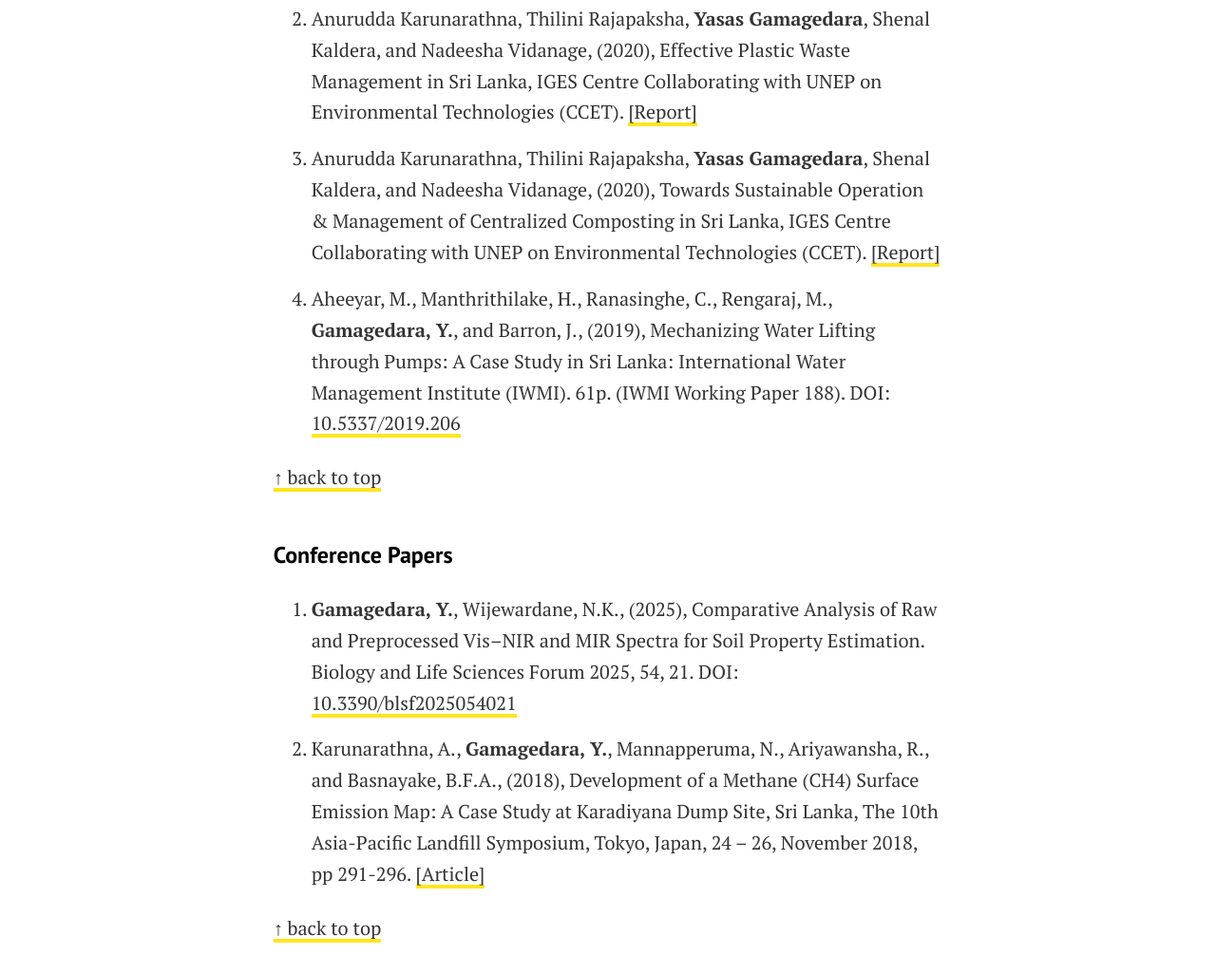
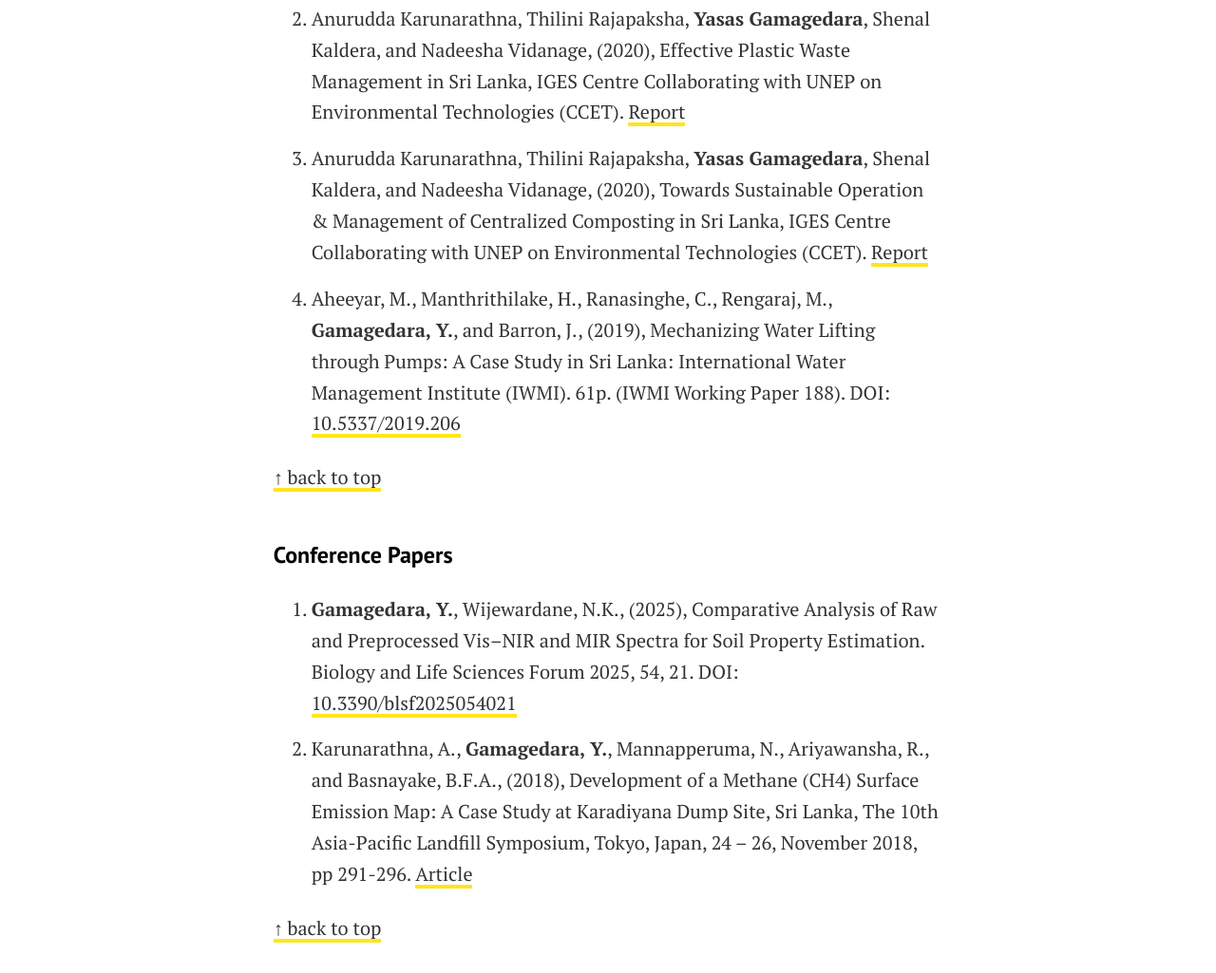
Before and after one commit to kanthsaz/kanthsaz.github.io, a Jekyll site: the page built from pages/research.md, in a window 1280 px wide and 1400 px high, scrolled down 1043 px. Shown: the part 156-1181 px from the top of the window at 95% size. Built offline with Jekyll 4.4.1, drawn with Linux system fonts in a browser that asks for light colours.

```diff
--- a/pages/research.md
+++ b/pages/research.md
@@ -22,9 +22,9 @@ For the most up-to-date list, please visit my [Google Scholar](https://scholar.g
 
 1. Anurudda Karunarathna, Thilini Rajapaksha, <strong>Yasas Gamagedara</strong>, Shenal Kaldera, and Nadeesha Vidanage, (2021), Challenges and Opportunities of Source-Segregated Waste Collection in Sri Lanka, IGES Centre Collaborating with UNEP on Environmental Technologies (CCET). <a href="https://www.ccet.jp/publications/challenges-and-opportunities-source-segregated-waste-collection-sri-lanka" target="_blank" rel="noopener noreferrer">[Report]</a>
 
-1. Anurudda Karunarathna, Thilini Rajapaksha, <strong>Yasas Gamagedara</strong>, Shenal Kaldera, and Nadeesha Vidanage, (2020), Effective Plastic Waste Management in Sri Lanka, IGES Centre Collaborating with UNEP on Environmental Technologies (CCET). <a href="https://www.ccet.jp/publications/effective-plastic-waste-management-sri-lanka" target="_blank" rel="noopener noreferrer">[Report]</a>
+1. Anurudda Karunarathna, Thilini Rajapaksha, <strong>Yasas Gamagedara</strong>, Shenal Kaldera, and Nadeesha Vidanage, (2020), Effective Plastic Waste Management in Sri Lanka, IGES Centre Collaborating with UNEP on Environmental Technologies (CCET). <a href="https://www.ccet.jp/publications/effective-plastic-waste-management-sri-lanka" target="_blank" rel="noopener noreferrer">Report</a>
 
-1. Anurudda Karunarathna, Thilini Rajapaksha, <strong>Yasas Gamagedara</strong>, Shenal Kaldera, and Nadeesha Vidanage, (2020), Towards Sustainable Operation & Management of Centralized Composting in Sri Lanka, IGES Centre Collaborating with UNEP on Environmental Technologies (CCET). <a href="https://www.ccet.jp/publications/towards-sustainable-operation-and-management-centralized-composting-sri-lanka" target="_blank" rel="noopener noreferrer">[Report]</a>
+1. Anurudda Karunarathna, Thilini Rajapaksha, <strong>Yasas Gamagedara</strong>, Shenal Kaldera, and Nadeesha Vidanage, (2020), Towards Sustainable Operation & Management of Centralized Composting in Sri Lanka, IGES Centre Collaborating with UNEP on Environmental Technologies (CCET). <a href="https://www.ccet.jp/publications/towards-sustainable-operation-and-management-centralized-composting-sri-lanka" target="_blank" rel="noopener noreferrer">Report</a>
 
 1. Aheeyar, M., Manthrithilake, H., Ranasinghe, C., Rengaraj, M., <strong>Gamagedara, Y.</strong>, and Barron, J., (2019), Mechanizing Water Lifting through Pumps: A Case Study in Sri Lanka: International Water Management Institute (IWMI). 61p. (IWMI Working Paper 188). DOI: <a href="https://www.iwmi.cgiar.org/publications/iwmi-working-papers/iwmi-working-paper-188/" target="_blank">10.5337/2019.206</a>
 
@@ -34,7 +34,7 @@ For the most up-to-date list, please visit my [Google Scholar](https://scholar.g
 
 1. <strong>Gamagedara, Y.</strong>, Wijewardane, N.K., (2025), Comparative Analysis of Raw and Preprocessed Vis–NIR and MIR Spectra for Soil Property Estimation. Biology and Life Sciences Forum 2025, 54, 21. DOI: <a href="http://doi.org/10.3390/blsf2025054021" target="_blank">10.3390/blsf2025054021</a>
 
-1. Karunarathna, A., <strong>Gamagedara, Y.</strong>, Mannapperuma, N., Ariyawansha, R., and Basnayake, B.F.A., (2018), Development of a Methane (CH4) Surface Emission Map: A Case Study at Karadiyana Dump Site, Sri Lanka, The 10th Asia-Pacific Landfill Symposium, Tokyo, Japan, 24 – 26, November 2018, pp 291-296. <a href="https://www.exri.co.jp/wp/wp-content/uploads/2018/11/Proceedings_of_APLAS_TOKYO_2018.pdf" target="_blank" rel="noopener noreferrer">[Article]</a>
+1. Karunarathna, A., <strong>Gamagedara, Y.</strong>, Mannapperuma, N., Ariyawansha, R., and Basnayake, B.F.A., (2018), Development of a Methane (CH4) Surface Emission Map: A Case Study at Karadiyana Dump Site, Sri Lanka, The 10th Asia-Pacific Landfill Symposium, Tokyo, Japan, 24 – 26, November 2018, pp 291-296. <a href="https://www.exri.co.jp/wp/wp-content/uploads/2018/11/Proceedings_of_APLAS_TOKYO_2018.pdf" target="_blank" rel="noopener noreferrer">Article</a>
 
 [↑ back to top](#top)
 
```
